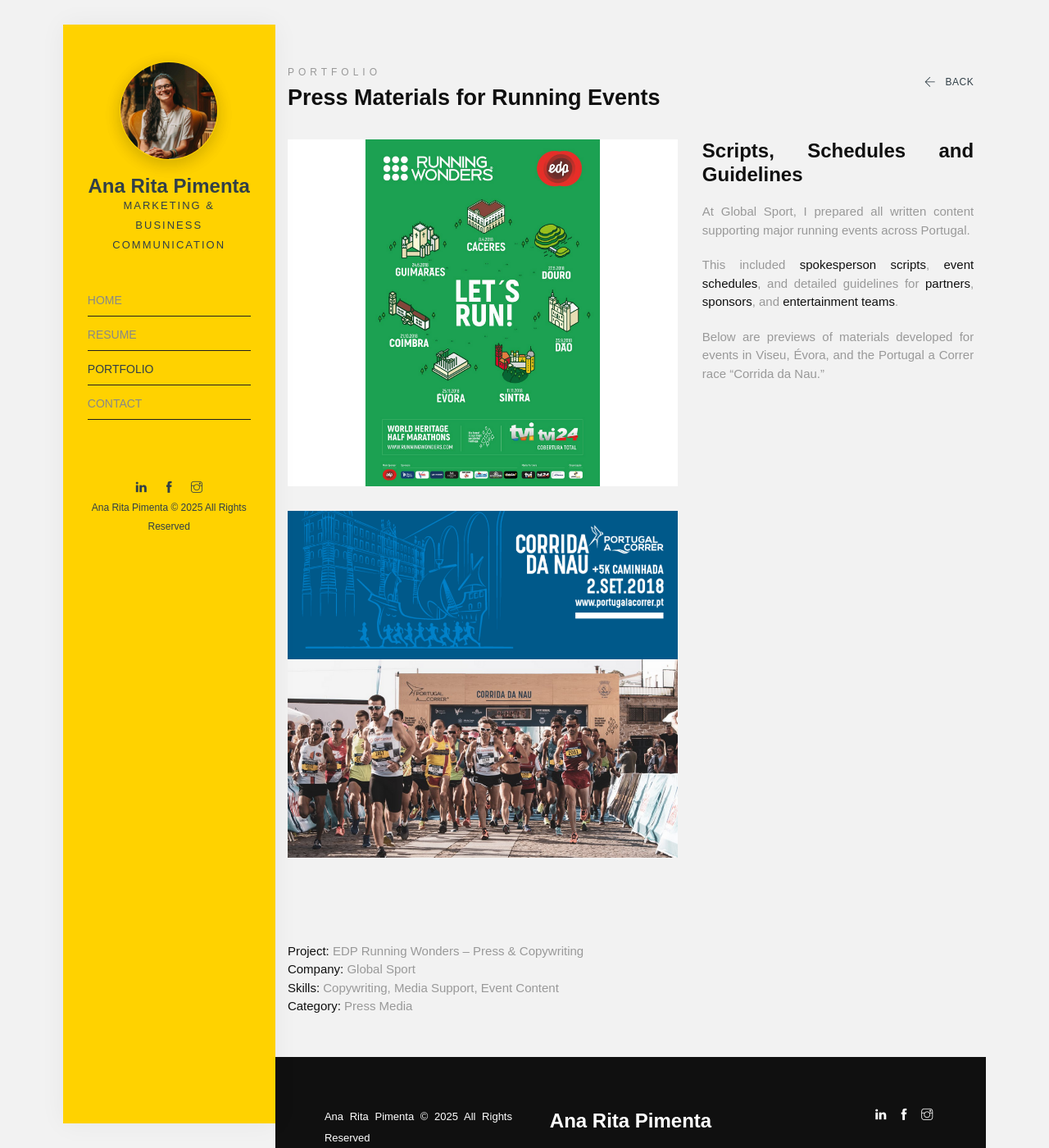
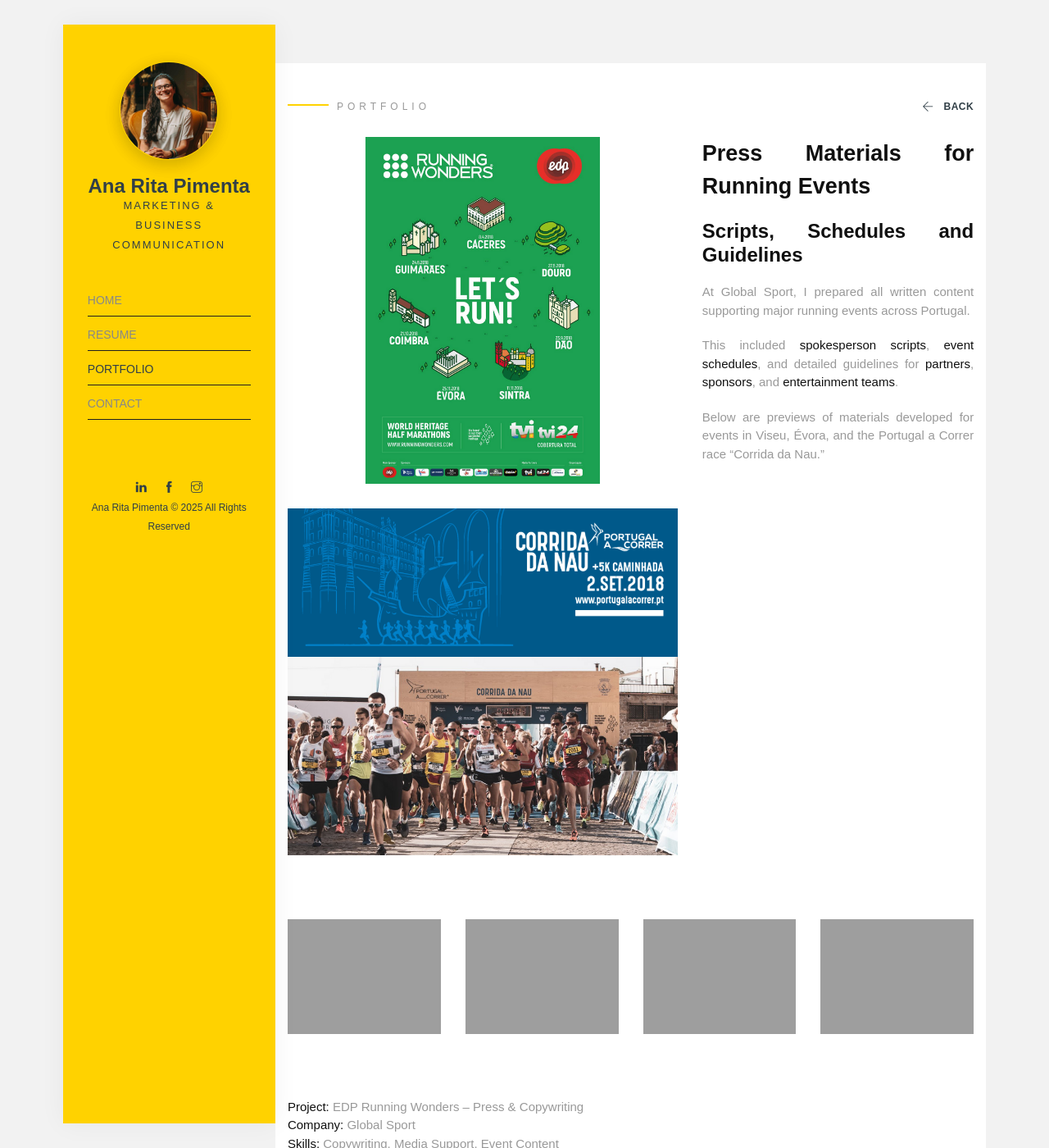
Before and after one commit to anaritapimenta/anaritapimenta.github.io, a Jekyll site: the page built from portfolio/edp-running-wonders-and-portugal-a-correr-press-media/index.html, in a window 1280 px wide and 1400 px high. Shown: the whole window at 82% size. Built offline with Jekyll 4.4.1, drawn with Linux system fonts in a browser that asks for light colours; some web fonts are replaced.

Commit message:
Update index.html

```diff
--- a/portfolio/edp-running-wonders-and-portugal-a-correr-press-media/index.html
+++ b/portfolio/edp-running-wonders-and-portugal-a-correr-press-media/index.html
@@ -1,45 +1,25 @@
 ---
 title: EDP Running Wonders – Press & Copywriting
 layout: default
-description: Scripts, schedules, and partner guidelines created for EDP Running Wonders and Portugal a Correr events by Ana Rita Pimenta.
+description: Scripts, schedules, and partner guidelines created for EDP Running Wonders and Portugal a Correr events by Ana Rita Pimenta. Comprehensive press materials and event support.
 og_image: /assets/img/portfolio/project-7/1.png
 ---
 
-<div class="project">
+<div class="projects" style="background-color: #fff; padding: 40px 0;">
   <div class="container">
-    <div class="row">
-      <div class="col-md-12 d-flex justify-content-between align-items-start">
-        <div>
-          <span class="heading-meta">Portfolio</span>
-          <h1 class="heading animate-box" data-animate-effect="fadeInLeft">
-            Press Materials for Running Events
-          </h1>
-        </div>
-
-        <a
-          href="{{ 'portfolio/' | prepend: site.baseurl | prepend: site.url }}"
-          aria-label="Back to Portfolio"
-          style="display: flex; align-items: center; margin-top: 10px;"
-        >
+    <div class="row mb-4">
+      <div class="col-md-12 d-flex justify-content-between align-items-center">
+        <span class="heading-meta style-1">Portfolio</span>
+        <a href="{{ 'portfolio/' | prepend: site.baseurl | prepend: site.url }}" aria-label="Back to Portfolio" class="btn-back">
           <i class="ti-arrow-left font-14px gray-icon" aria-hidden="true"></i>
-          <p
-            style="
-              margin: 0 0 0 6px;
-              color: #313f47;
-              text-transform: uppercase;
-              font-size: 12px;
-              letter-spacing: 0.5px;
-            "
-          >
-            Back
-          </p>
+          <span class="btn-back-text">Back</span>
         </a>
       </div>
     </div>
 
-    <div class="row">
-      <!-- Images -->
-      <div class="col-md-7 image-content animate-box" data-animate-effect="fadeInLeft">
+    <div class="row mb-5">
+      <!-- Left Images -->
+      <div class="col-md-7 animate-box" data-animate-effect="fadeInLeft">
         <img
           class="img-fluid mb-30"
           src="{{ 'assets/img/portfolio/project-7/1.png' | prepend: site.baseurl | prepend: site.url }}"
@@ -54,12 +34,15 @@
         />
       </div>
 
-      <!-- Text Section -->
+      <!-- Right Text -->
       <div class="col-md-5 sticky-parent animate-box" data-animate-effect="fadeInLeft">
         <div id="sticky_item">
           <article class="project-desc">
+            <h1 class="heading animate-box" data-animate-effect="fadeInLeft" style="margin-bottom: 20px;">
+              Press Materials for Running Events
+            </h1>
+
             <h2>Scripts, Schedules and Guidelines</h2>
-
             <p>
               At Global Sport, I prepared all written content supporting major running events across Portugal.
             </p>
@@ -75,7 +58,7 @@
     </div>
 
     <!-- PDF Preview Cards (Styled Like Portfolio Overview) -->
-    <div class="row mt-5">
+    <div class="row">
 
       <!-- Preview 1 -->
       <div class="col-md-3 animate-box" data-animate-effect="fadeInLeft">
@@ -139,8 +122,8 @@
 
     </div>
 
-    <div class="row">
-      <div class="col-md-12 mt-4">
+    <div class="row mt-5">
+      <div class="col-md-12">
         <p>
           <strong>Project:</strong> EDP Running Wonders – Press & Copywriting<br />
           <strong>Company:</strong> Global Sport<br />
@@ -149,6 +132,24 @@
         </p>
       </div>
     </div>
-
   </div>
 </div>
+
+<style>
+  .btn-back {
+    color: #313f47;
+    font-size: 12px;
+    text-transform: uppercase;
+    letter-spacing: 0.5px;
+    display: flex;
+    align-items: center;
+    text-decoration: none;
+    font-weight: 600;
+  }
+  .btn-back:hover {
+    text-decoration: underline;
+  }
+  .btn-back-text {
+    margin-left: 6px;
+  }
+</style>
```
